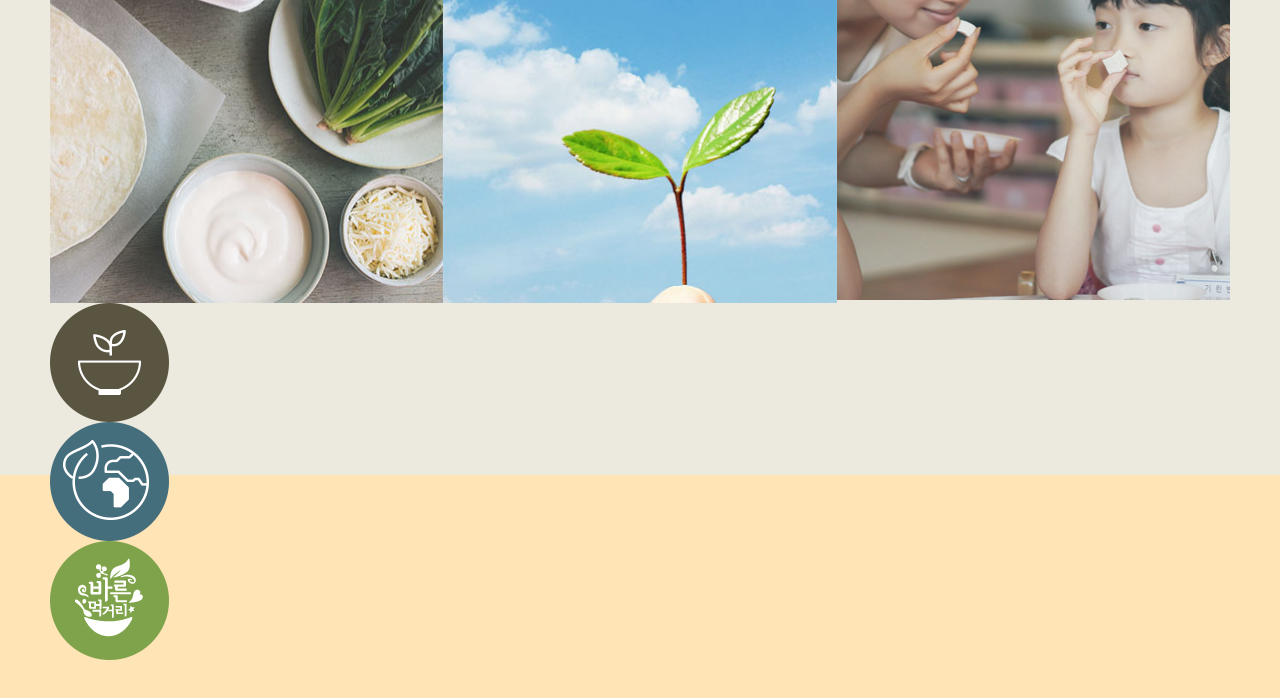
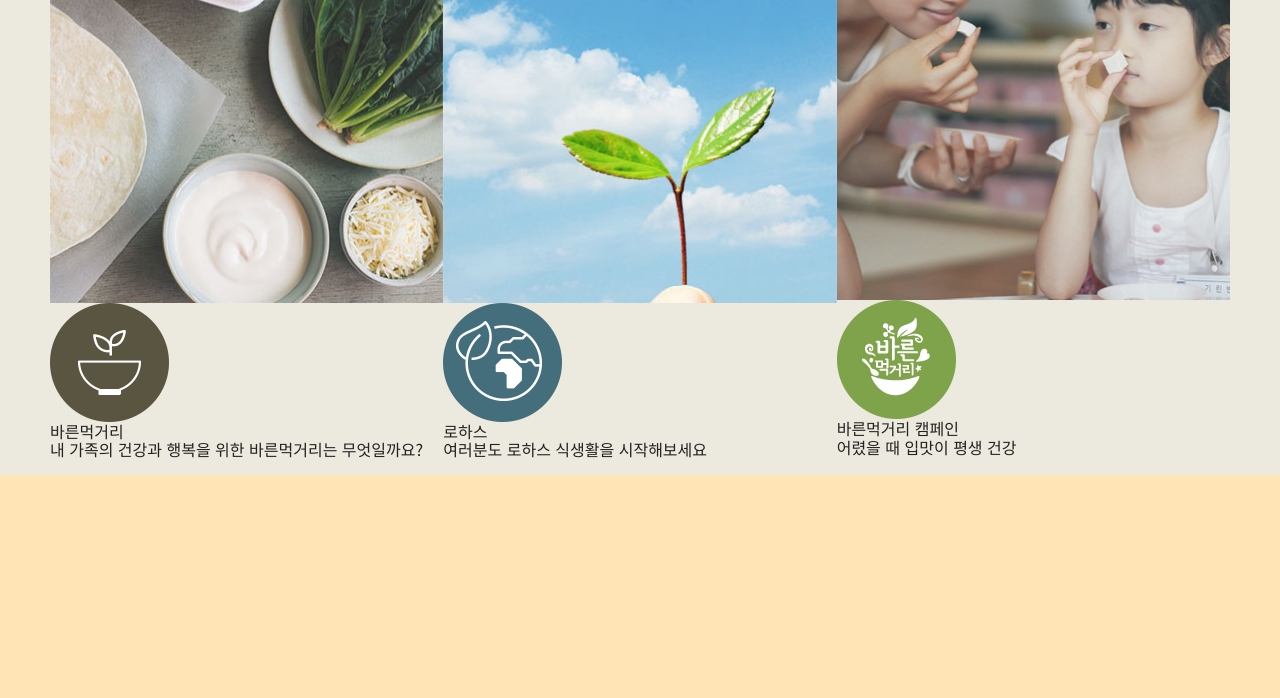
Before and after one commit to booldook/2019-sc-ui-pulmuone, a plain HTML site: page public/html/main.html in a window 1280 px wide. Shown: the part 1125-1823 px from the top of the page. Drawn offline with Linux system fonts and the light colour scheme.

Commit message:
ㅔㅁㅎㄷ2

```diff
--- a/public/html/main.html
+++ b/public/html/main.html
@@ -138,7 +138,8 @@
 				<div><a href="#">회사소개</a></div>
 			</li>
 		</ul>
-		<div class="slogan_bot">*LOHAS (Lifestyles Of Health And Sustainability) : 건강과 지구환경의 지속가능한 발전을 생각하며 사는 의식있는 생활양식.</div>
+		<div class="slogan_bot">*LOHAS (Lifestyles Of Health And Sustainability) : 건강과 지구환경의 지속가능한 발전을 생각하며 사는 의식있는 생활양식.
+		</div>
 		<div class="arrow_bot"></div>
 	</section>
 	<section class="pages" id="page2">
@@ -150,21 +151,34 @@
 					<img src="../img/s01_list_img1.jpg" alt="" class="img">
 					<ul class="camp_cont">
 						<li>
-							<img src="../img/s01_list_icon_1.png" data-src="../img/s01_list_icon_1.png" data-hover="../img/s01_list_icon_1_on.png">
+							<img src="../img/s01_list_icon_1.png" data-src="../img/s01_list_icon_1.png"
+								data-hover="../img/s01_list_icon_1_on.png">
 						</li>
-						<li>
-								<img src="../img/s01_list_icon_2.png" data-src="../img/s01_list_icon_2.png" data-hover="../img/s01_list_icon_2_on.png">
-						</li>
-						<li>
-								<img src="../img/s01_list_icon_3.png" data-src="../img/s01_list_icon_3.png" data-hover="../img/s01_list_icon_3_on.png">
-						</li>
+						<li>바른먹거리</li>
+						<li>내 가족의 건강과 행복을 위한 바른먹거리는 무엇일까요?</li>
 					</ul>
 				</li>
 				<li>
 					<img src="../img/s01_list_img2.jpg" alt="" class="img">
+					<ul class="camp_cont">
+						<li>
+							<img src="../img/s01_list_icon_2.png" data-src="../img/s01_list_icon_2.png"
+								data-hover="../img/s01_list_icon_2_on.png">
+						</li>
+						<li>로하스</li>
+						<li>여러분도 로하스 식생활을 시작해보세요</li>
+					</ul>
 				</li>
 				<li>
 					<img src="../img/s01_list_img3.jpg" alt="" class="img">
+					<ul class="camp_cont">
+						<li>
+							<img src="../img/s01_list_icon_3.png" data-src="../img/s01_list_icon_3.png"
+								data-hover="../img/s01_list_icon_3_on.png">
+						</li>
+						<li>바른먹거리 캠페인</li>
+						<li>어렸을 때 입맛이 평생 건강</li>
+					</ul>
 				</li>
 			</ul>
 		</div>
@@ -178,7 +192,8 @@
 			<i class="fas fa-times" id="bt_pop_close"></i>
 		</div>
 		<div class="pop_cont">
-			<iframe class="yt_video" width="100%" src="https://www.youtube.com/embed/Cp56JdkmE9s?autoplay=0&loop=1&enablejsapi=1" frameborder="0"
+			<iframe class="yt_video" width="100%"
+				src="https://www.youtube.com/embed/Cp56JdkmE9s?autoplay=0&loop=1&enablejsapi=1" frameborder="0"
 				allow="accelerometer; autoplay; encrypted-media; gyroscope; picture-in-picture" allowfullscreen></iframe>
 		</div>
 		<div class="pop_foot">
```
